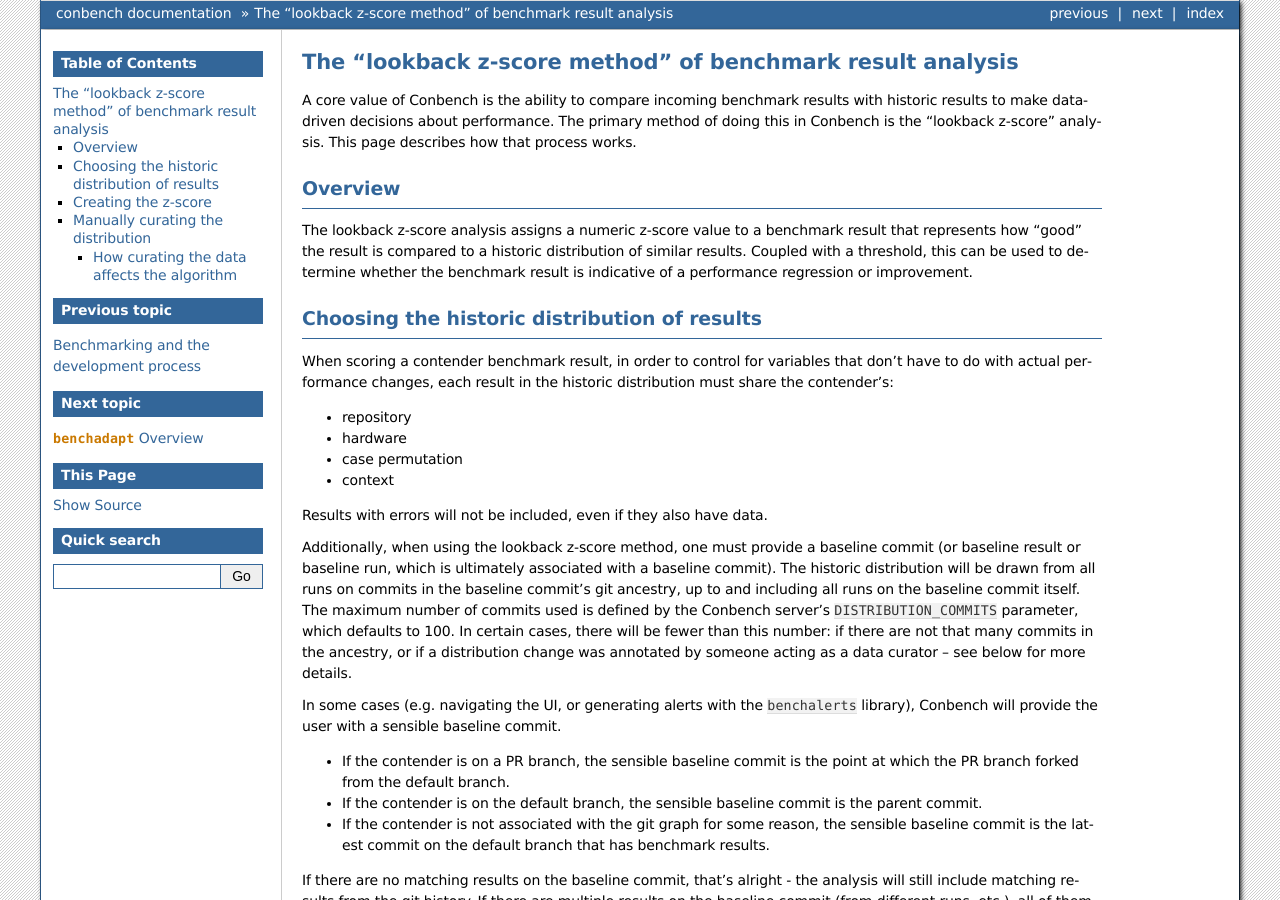
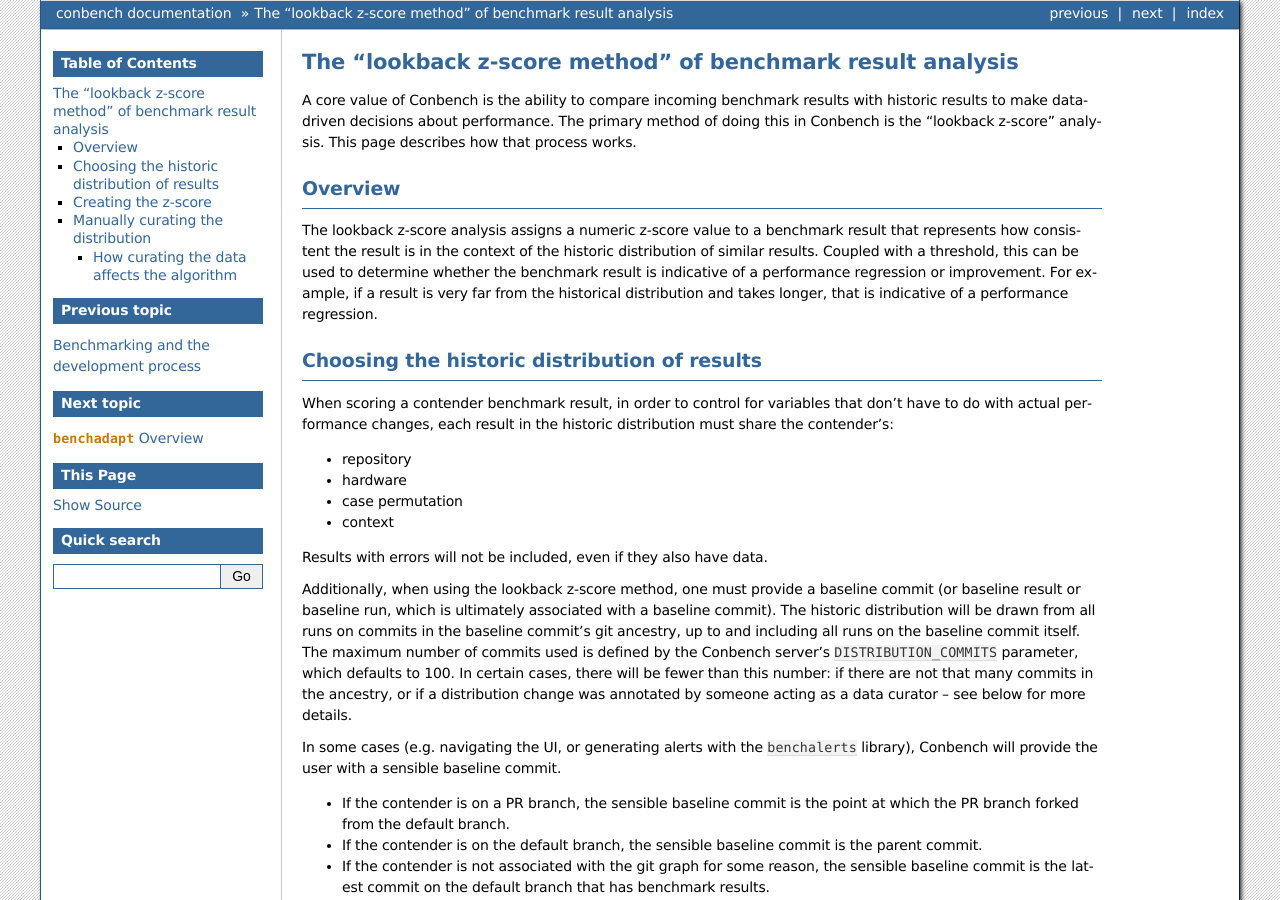
Before and after one commit to conbench/conbench, a Sphinx documentation site: the page built from docs/pages/lookback_zscore.md, in a window 1280 px wide and 900 px high. Built offline with Sphinx 7.4.7, drawn with Linux system fonts in a browser that asks for light colours.

Commit message:
Apply suggestions from code review
Co-authored-by: Jonathan Keane <jkeane@gmail.com>

```diff
--- a/docs/pages/lookback_zscore.md
+++ b/docs/pages/lookback_zscore.md
@@ -6,8 +6,9 @@
 
 ## Overview
 
-The lookback z-score analysis assigns a numeric z-score value to a benchmark result that represents how "good" the result is compared to a historic distribution of similar results.
+The lookback z-score analysis assigns a numeric z-score value to a benchmark result that represents how consistent the result is in the context of the historic distribution of similar results.
 Coupled with a threshold, this can be used to determine whether the benchmark result is indicative of a performance regression or improvement.
+For example, if a result is very far from the historical distribution and takes longer, that is indicative of a performance regression.
 
 ## Choosing the historic distribution of results
 
```
